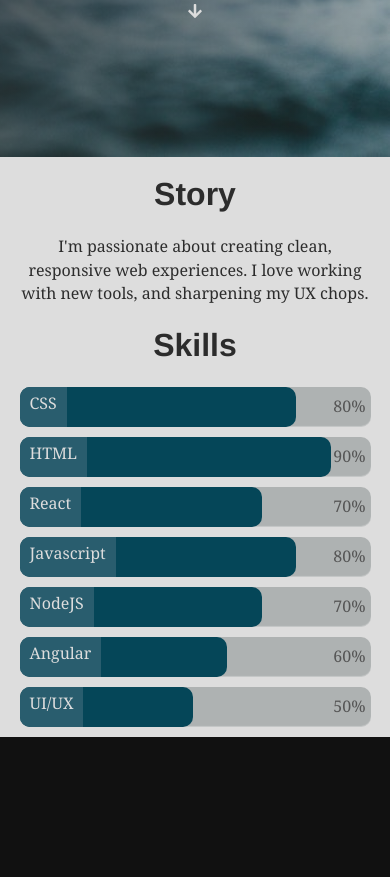
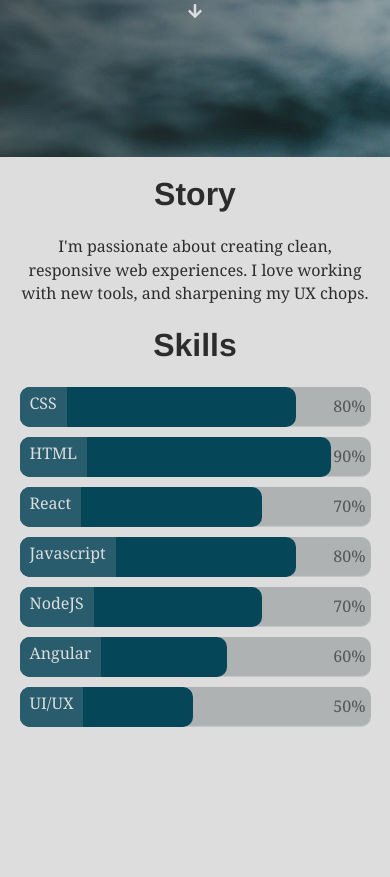
Before and after one commit to jacobhixon47/portfolio-v2, a Gatsby site: page / in a window 390 px wide. Shown: the part 687-1564 px from the top of the page. Built offline with nearby package versions, Linux system fonts and the light colour scheme; Gatsby itself is replaced by a stand-in of ours; what react-animations would draw is missing.

Commit message:
adjust about height for tablet

```diff
--- a/src/components/about.js
+++ b/src/components/about.js
@@ -23,6 +23,7 @@ const aboutStyle = css`
     align-items: center;
     width: 100vw;
     height: auto;
+    min-height: calc(100vh - 60px);
     left: 0px;
     padding-top: 20px;
   }
```
